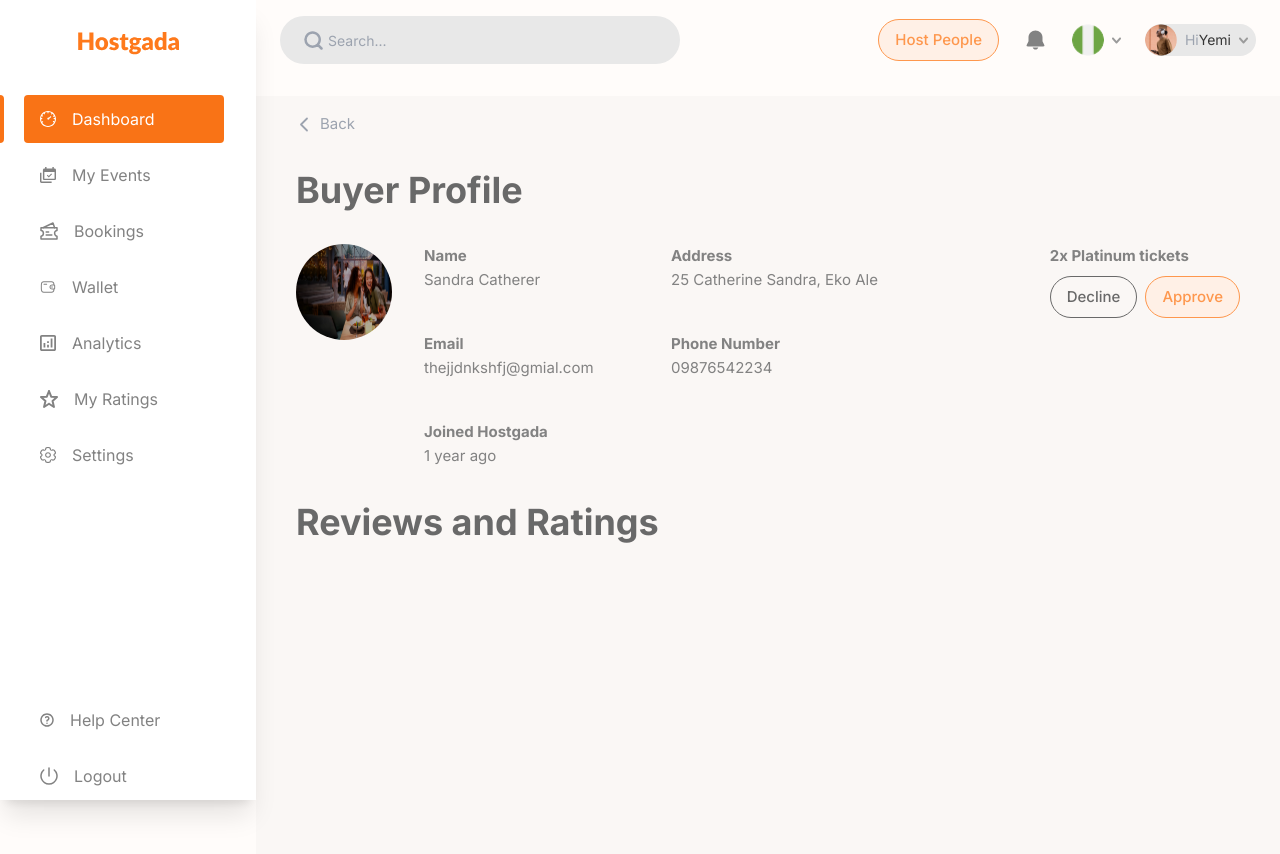
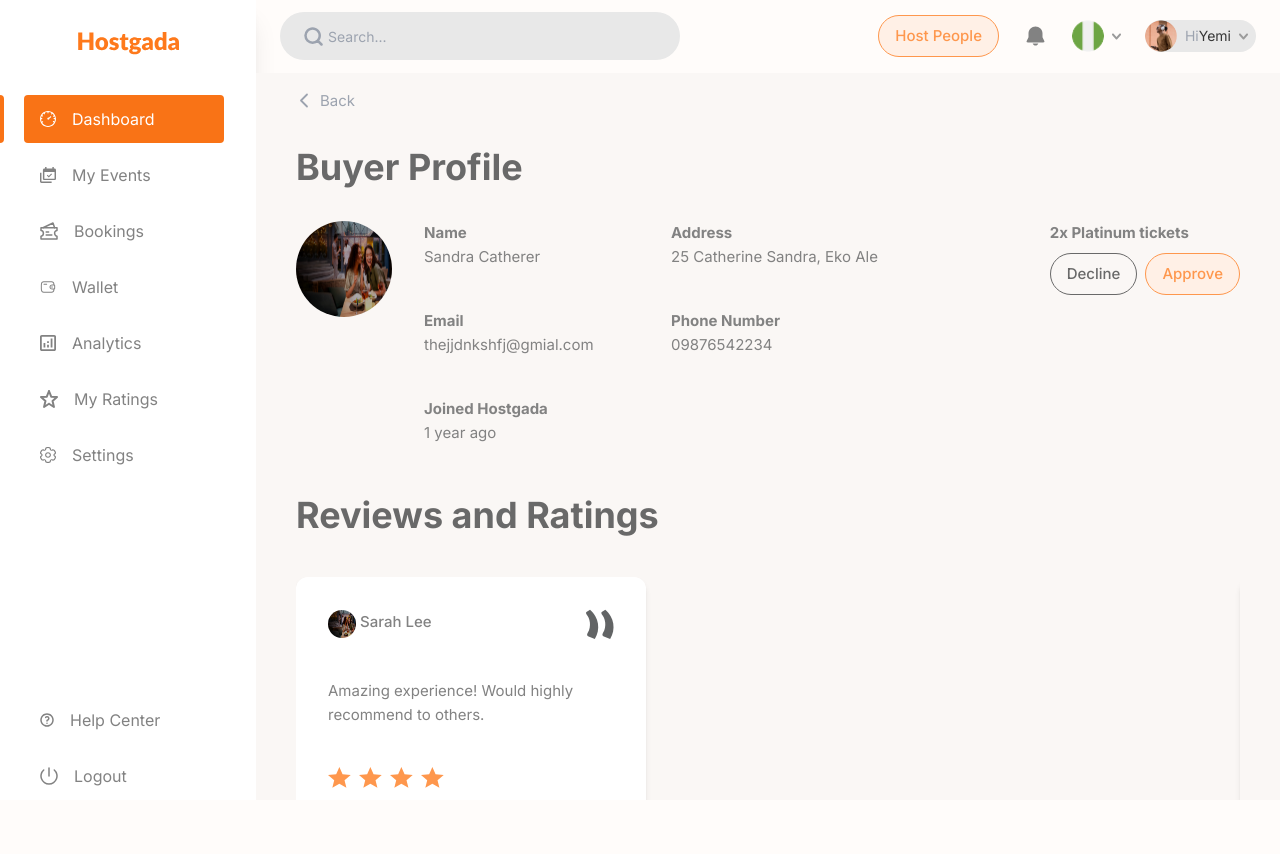
Before and after one commit to BalogunVictor/hostgada-frontend-app, a Next.js app: page /dashboard/host/buyer-profile/1 in a window 1280 px wide. Shown: the top 854 px of the page. After the commit the page ends 800 px from the top, so only its background shows below. Built offline with nearby package versions, Linux system fonts and the light colour scheme.

Commit message:
update layout

```diff
--- a/src/app/dashboard/host/buyer-profile/[id]/page.tsx
+++ b/src/app/dashboard/host/buyer-profile/[id]/page.tsx
@@ -1,9 +1,14 @@
 'use client';
 
-import { CancelIcon, ChevronLeftIcon } from '@asset/icons';
+import {
+  CancelIcon,
+  ChevronLeftIcon,
+  DoubleQuotesIcon,
+  StarIcon,
+} from '@asset/icons';
 import { landingPage } from '@asset/images';
-// import { responsive, reviewResponsive } from '@components/BreakPoints';
-// import Card from '@components/Card';
+import { reviewResponsive } from '@components/BreakPoints';
+import Card from '@components/Card';
 import { Button } from '@ui/Button';
 import { Modal } from '@ui/Modal';
 import { BodyText, Title } from '@ui/Text';
@@ -12,56 +17,56 @@ import { Wrapper } from '@ui/Wrapper';
 import Image from 'next/image';
 import Link from 'next/link';
 import { useState } from 'react';
-// import Carousel from 'react-multi-carousel';
+import Carousel from 'react-multi-carousel';
 import 'react-multi-carousel/lib/styles.css';
 import Motion from 'src/layout/motion';
 import Pages from 'src/routes/page.routes';
 
-// const reviews = [
-//   {
-//     id: 1,
-//     name: 'David Cath',
-//     image: landingPage,
-//     review:
-//       'Can you tell me a bit more about the type of review? Is it a general positive review, feedback on a project, or something specific to their work or collaboration?',
-//     rating: 5,
-//   },
-//   {
-//     id: 2,
-//     name: 'Sarah Lee',
-//     image: landingPage,
-//     review: 'Amazing experience! Would highly recommend to others.',
-//     rating: 4,
-//   },
-//   {
-//     id: 3,
-//     name: 'John Smith',
-//     image: landingPage,
-//     review: 'Very professional and great to work with. Highly satisfied.',
-//     rating: 5,
-//   },
-//   {
-//     id: 4,
-//     name: 'Emily Doe',
-//     image: landingPage,
-//     review: 'Good work, but there’s room for improvement in communication.',
-//     rating: 3,
-//   },
-//   {
-//     id: 5,
-//     name: 'Michael Brown',
-//     image: landingPage,
-//     review: 'Exceeded expectations! Great attention to detail.',
-//     rating: 5,
-//   },
-//   {
-//     id: 6,
-//     name: 'Michael Brown',
-//     image: landingPage,
-//     review: 'Exceeded expectations! Great attention to detail.',
-//     rating: 5,
-//   },
-// ];
+const reviews = [
+  {
+    id: 1,
+    name: 'David Cath',
+    image: landingPage,
+    review:
+      'Can you tell me a bit more about the type of review? Is it a general positive review, feedback on a project, or something specific to their work or collaboration?',
+    rating: 5,
+  },
+  {
+    id: 2,
+    name: 'Sarah Lee',
+    image: landingPage,
+    review: 'Amazing experience! Would highly recommend to others.',
+    rating: 4,
+  },
+  {
+    id: 3,
+    name: 'John Smith',
+    image: landingPage,
+    review: 'Very professional and great to work with. Highly satisfied.',
+    rating: 5,
+  },
+  {
+    id: 4,
+    name: 'Emily Doe',
+    image: landingPage,
+    review: 'Good work, but there’s room for improvement in communication.',
+    rating: 3,
+  },
+  {
+    id: 5,
+    name: 'Michael Brown',
+    image: landingPage,
+    review: 'Exceeded expectations! Great attention to detail.',
+    rating: 5,
+  },
+  {
+    id: 6,
+    name: 'Michael Brown',
+    image: landingPage,
+    review: 'Exceeded expectations! Great attention to detail.',
+    rating: 5,
+  },
+];
 
 function Page() {
   const [toggleButton, setToggleButton] = useState(false);
@@ -99,7 +104,7 @@ function Page() {
           </Link>
         </div>
         <Title dashboard>Buyer Profile</Title>
-        <div className="flex items-start justify-between py-4">
+        <div className="flex flex-col xl:flex-row items-start justify-between py-4 gap-6">
           <div className="flex gap-8">
             <Image
               src={landingPage}
@@ -161,10 +166,13 @@ function Page() {
             </div>
           )}
         </div>
-        <Title dashboard>Reviews and Ratings</Title>
-        {/* <div className="w-[57%]">
+        <div className="w-full py-4 space-y-6">
+          <Title dashboard>Reviews and Ratings</Title>
           <Carousel
             responsive={reviewResponsive}
+            autoPlay
+            autoPlaySpeed={3000}
+            infinite
             removeArrowOnDeviceType={[
               'tablet',
               'mobile',
@@ -199,7 +207,7 @@ function Page() {
               </div>
             ))}
           </Carousel>
-        </div> */}
+        </div>
       </Wrapper>
     </Motion>
   );
--- a/src/app/dashboard/host/layout.tsx
+++ b/src/app/dashboard/host/layout.tsx
@@ -54,15 +54,15 @@ function Layout({ children }: { children: ReactNode }) {
 
   return (
     <Motion>
-      <div className="flex w-full">
+      <div className="w-full h-screen flex overflow-hidden">
         {/* Sidebar */}
-        <div className="hidden fixed inset-0 w-64 2xl:w-80 h-screen sm:flex flex-col shadow-xl bg-white">
+        <div className="hidden xl:w-[20%] 2xl:w-[15%] lg:flex flex-col shadow-xl bg-white h-full">
           <div className="flex justify-center items-center my-8">
             <Link href="/">
               <HostgadaIcon />
             </Link>
           </div>
-          <div className="flex-1">
+          <div className="flex-1 overflow-hidden">
             <ul>
               {links.map((link) => {
                 const isActive = activeLink === link.href;
@@ -133,9 +133,11 @@ function Layout({ children }: { children: ReactNode }) {
         </div>
 
         {/* Main content */}
-        <div className="flex-1 sm:ml-64 2xl:ml-80 space-y-4">
+        <div className="w-full xl:w-[80%] 2xl:w-[85%] flex flex-col h-full overflow-hidden">
           <HostHeader />
-          <main className="bg-gray-200 w-full h-screen">{children}</main>
+          <main className="bg-gray-200 w-full h-full overflow-y-auto">
+            {children}
+          </main>
         </div>
       </div>
     </Motion>
--- /dev/null
+++ b/src/app/dashboard/host/wallet/columns.tsx
@@ -0,0 +1,44 @@
+import { createColumnHelper } from '@tanstack/react-table';
+import { Button } from '@ui/Button';
+import { WordLimit } from '@ui/WordLimit';
+import { MdOutlineFileDownload } from 'react-icons/md';
+
+interface GuestDashboardPayload {
+  date: string;
+  description: string;
+  total: string;
+}
+
+const columnHelper = createColumnHelper<GuestDashboardPayload>();
+
+export const columns = [
+  columnHelper.accessor('date', {
+    header: 'Date',
+    cell: (info) => <span>{WordLimit(15, info.getValue())}</span>,
+    enableGlobalFilter: true,
+  }),
+  columnHelper.accessor('description', {
+    header: 'Description',
+    cell: (info) => <span>{WordLimit(100, info.getValue())}</span>,
+    enableGlobalFilter: true,
+  }),
+  columnHelper.accessor('total', {
+    header: 'Total',
+    cell: (info) => <span>{WordLimit(15, info.getValue())}</span>,
+    enableGlobalFilter: true,
+  }),
+  columnHelper.display({
+    header: 'Receipt',
+    id: 'actions',
+    cell: () => {
+      return (
+        <div className="flex items-center">
+          <Button kinds="tertiary" className="hidden md:block">
+            Download
+          </Button>
+          <MdOutlineFileDownload className="block md:hidden text-xl" />
+        </div>
+      );
+    },
+  }),
+];
--- a/src/components/dashboard/DashboardHeader.tsx
+++ b/src/components/dashboard/DashboardHeader.tsx
@@ -27,7 +27,7 @@ function DashboardHeader() {
 
   return (
     <div className="w-full h-20 flex items-center gap-3 justify-between px-2 lg:px-6">
-      <span className="sm:hidden">
+      <span className="lg:hidden">
         <HiMenuAlt4 className="text-orange-700 text-3xl" />
       </span>
       <Input
```
Also changed, not shown: src/app/dashboard/host/wallet/page.tsx (+154 -0 lines).
